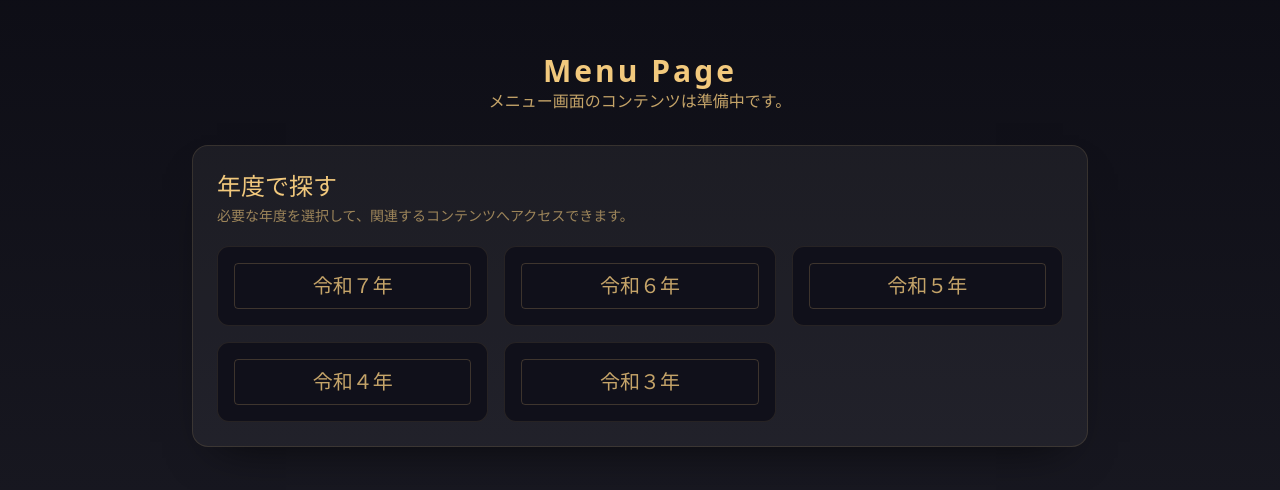
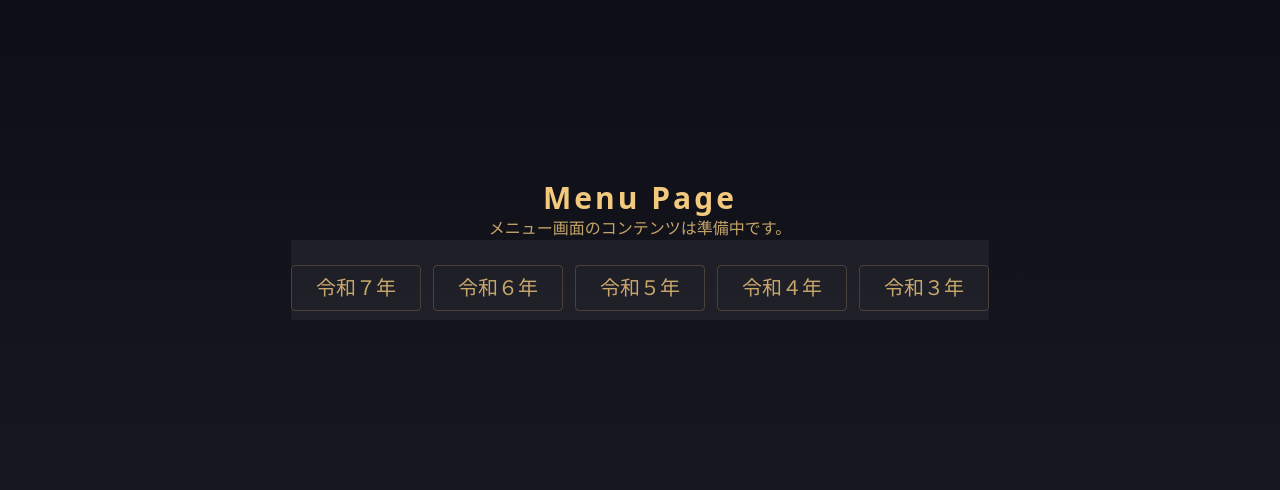
Before and after one commit to devryuya2007/kakotan-web, a React (Vite) app in the folder main/: page /menu in a window 1280 px wide. Shown: the part 150-640 px from the top of the page. Built offline with nearby package versions, Linux system fonts and the light colour scheme.

Commit message:
それぞれのテスト画面へのroting

```diff
--- /dev/null
+++ b/main/src/components/test_3/main.tsx
@@ -0,0 +1,3 @@
+export default function TestPageMainCompornent3() {
+  return <div>main</div>;
+}
--- /dev/null
+++ b/main/src/components/test_4/main.tsx
@@ -0,0 +1,3 @@
+export default function TestPageMainCompornent4() {
+  return <div>main</div>;
+}
--- /dev/null
+++ b/main/src/components/test_5/main.tsx
@@ -0,0 +1,3 @@
+export default function TestPageMainCompornent5() {
+  return <div>main</div>;
+}
--- /dev/null
+++ b/main/src/components/test_7/main.tsx
@@ -0,0 +1,8 @@
+export default function TestPageMainCompornent7() {
+  return (
+    <>
+      <button>はじめる</button>
+      <div>main</div>
+    </>
+  );
+}
--- a/main/src/main.tsx
+++ b/main/src/main.tsx
@@ -4,6 +4,7 @@ import { createBrowserRouter, RouterProvider } from "react-router-dom";
 import "./index.css";
 import App from "./App.tsx";
 import Menu, { BodyStyle } from "./menu.tsx";
+import TestPageMainCompornent from "./components/test_7/main.tsx";
 const container = document.getElementById("root");
 
 if (!container) {
@@ -13,6 +14,7 @@ if (!container) {
 const router = createBrowserRouter([
   { path: "/", element: <App /> },
   { path: "/menu", element: <Menu BodyStyle={BodyStyle} /> },
+  { path: "/components/test_7/main", element: <TestPageMainCompornent /> },
 ]);
 
 createRoot(container).render(
--- a/main/src/menu.tsx
+++ b/main/src/menu.tsx
@@ -1,9 +1,11 @@
+import { useNavigate } from "react-router-dom";
+
 const MENU_BUTTON_LABELS = [
-  "令和７年",
-  "令和６年",
-  "令和５年",
-  "令和４年",
-  "令和３年",
+  { label: "令和７年", path: "/components/test_7/main" },
+  { label: "令和６年", path: "/components/test_6/main" },
+  { label: "令和５年", path: "/components/test_5/main" },
+  { label: "令和４年", path: "/components/test_4/main" },
+  { label: "令和３年", path: "/components/test_3/main" },
 ];
 
 type MenuProps = {
@@ -12,28 +14,23 @@ type MenuProps = {
 
 type MenuButtonProps = {
   label: string;
+  onClick?: () => void;
 };
-
-type MenuSection = {
-  id: string;
-  title: string;
-  description?: string;
-  buttons: MenuButtonProps[];
-};
-
-const MENU_SECTIONS: MenuSection[] = [
-  {
-    id: "by-year",
-    title: "年度で探す",
-    description: "必要な年度を選択して、関連するコンテンツへアクセスできます。",
-    buttons: MENU_BUTTON_LABELS.map((label) => ({ label })),
-  },
-];
 
 export const BodyStyle =
   "flex min-h-screen flex-col items-center justify-center bg-gradient-to-b from-[#0b0b13] to-[#1a1a23] p-4";
 
 export default function Menu({ BodyStyle }: MenuProps) {
+  const navigate = useNavigate();
+
+  // const useImperativeHandleLists: string[] = [
+  //   "/components/test_7/main",
+  //   "/components/test_6/main",
+  //   "/components/test_5/main",
+  //   "/components/test_4/main",
+  //   "/components/test_3/main",
+  // ];
+
   return (
     <div className={BodyStyle}>
       <h1 className="select-none text-2xl font-semibold tracking-widest text-[#f2c97d] sm:text-3xl">
@@ -42,40 +39,22 @@ export default function Menu({ BodyStyle }: MenuProps) {
       <p className="text-[#f2c97d]/80 select-none">
         メニュー画面のコンテンツは準備中です。
       </p>
-      <section className="mt-8 flex w-full max-w-4xl flex-col gap-6">
-        {MENU_SECTIONS.map(({ id, title, description, buttons }) => (
-          <article
-            key={id}
-            className="rounded-2xl border border-[#f2c97d1f] bg-white/5 p-6 shadow-[0_20px_45px_-25px_rgba(0,0,0,0.75)]"
-          >
-            <header className="space-y-1">
-              <h2 className="select-none text-xl font-semibold text-[#f2c97d] sm:text-2xl">
-                {title}
-              </h2>
-              {description ? (
-                <p className="text-sm text-[#f2c97d]/60">{description}</p>
-              ) : null}
-            </header>
-            <div className="mt-5 grid gap-4 sm:grid-cols-2 lg:grid-cols-3">
-              {buttons.map(({ label }, index) => (
-                <div
-                  key={`${id}-${label}-${index}`}
-                  className="flex flex-col gap-3 rounded-xl border border-[#f2c97d1a] bg-[#10101a] p-4"
-                >
-                  <MenuButton label={label} />
-                  {/* 他の要素をここに追加 */}
-                </div>
-              ))}
-            </div>
-          </article>
-        ))}
+      <section className="bg-white/5">
+        <div className="h-16 mt-4 flex flex-row items-center gap-3">
+          {MENU_BUTTON_LABELS.map(({ label, path }: MENU_BUTTON_LABELS) => (
+            <MenuButton key={`${label}`} label={label} onClick={navigate} />
+          ))}
+        </div>
       </section>
     </div>
   );
 }
 
-export const MenuButton = ({ label }: MenuButtonProps) => (
-  <button className="w-full rounded border border-[#f2c97d33] px-6 py-2 text-xl text-[#f2c97d]/80 transition hover:border-[#f2c97d66]">
+export const MenuButton = ({ label, onClick }: MenuButtonProps) => (
+  <button
+    type="button"
+    onClick={onClick}
+    className="rounded border border-[#f2c97d33] px-6 py-2 text-[#f2c97d]/80 text-xl select-none transition hover:border-[#f2c97d66]">
     {label}
   </button>
 );
```
Also changed, not shown: main/src/components/test_6/main.tsx (added), 1 other file (tests, documents, lock files or other folders).
